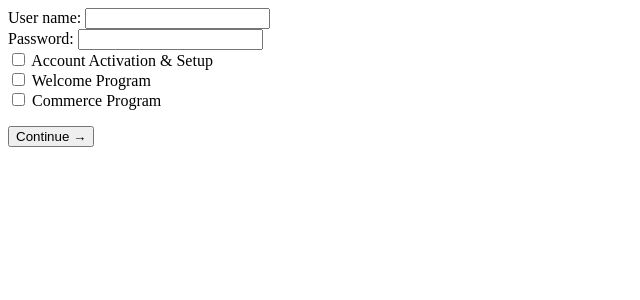
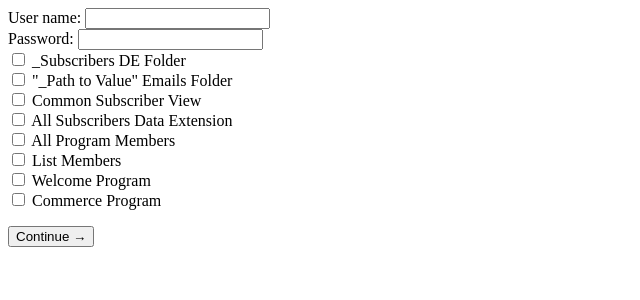
Before and after one commit to eprugh/path-to-value, a PHP site: page / in a window 1280 px wide. Shown: the top 300 px of the page, without its empty margins (0-640 px from the left). Run offline with PHP 8.4, Linux system fonts and the light colour scheme.

Commit message:
Modularized all the provisioning of DEs in an account

```diff
--- a/index.php
+++ b/index.php
@@ -16,7 +16,22 @@
 		</div>
 		<div id="programs">
 			<div>
-				<input type="checkbox" name="Activation" value="yes" id="activation" /> <label for="activation">Account Activation &amp; Setup</label>
+				<input type="checkbox" name="_SubscribersFolder" value="yes" id="subscribers_de" /> <label for="subscribers_de">_Subscribers DE Folder</label>
+			</div>
+			<div>
+				<input type="checkbox" name="EmailFolder" value="yes" id="p2v_emails_folder" /> <label for="p2v_emails_folder">"_Path to Value" Emails Folder</label>
+			</div>
+			<div>
+				<input type="checkbox" name="Common_Subscriber_View_DE" value="yes" id="csv" /> <label for="csv">Common Subscriber View</label>
+			</div>
+			<div>
+				<input type="checkbox" name="AllSubscribersDE" value="yes" id="AllSubscribersDE" /> <label for="AllSubscribersDE">All Subscribers Data Extension</label>
+			</div>
+			<div>
+				<input type="checkbox" name="AllProgramMembersDE" value="yes" id="AllProgramMembersDE" /> <label for="AllProgramMembersDE">All Program Members</label>
+			</div>
+			<div>
+				<input type="checkbox" name="ListMembersDE" value="yes" id="ListMembersDE" /> <label for="ListMembersDE">List Members</label>
 			</div>
 			<div>
 				<input type="checkbox" name="Welcome" value="yes" id="welcome_program" /> <label for="welcome_program">Welcome Program</label>
```
Also changed, not shown: P2V_provisioning.php (+24 -6 lines).
